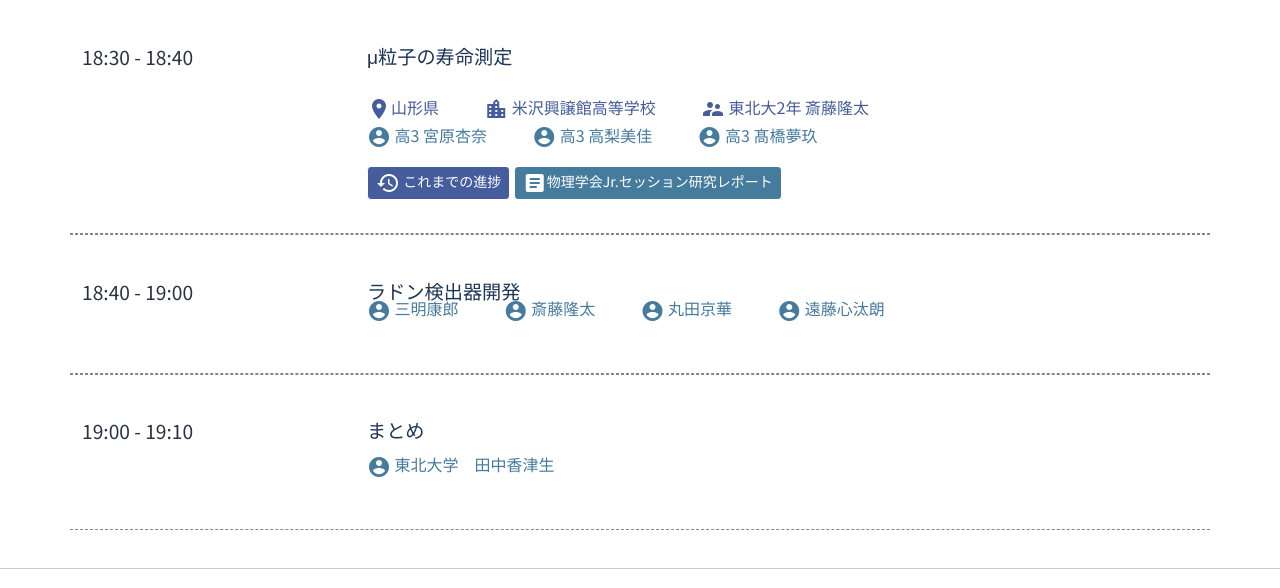
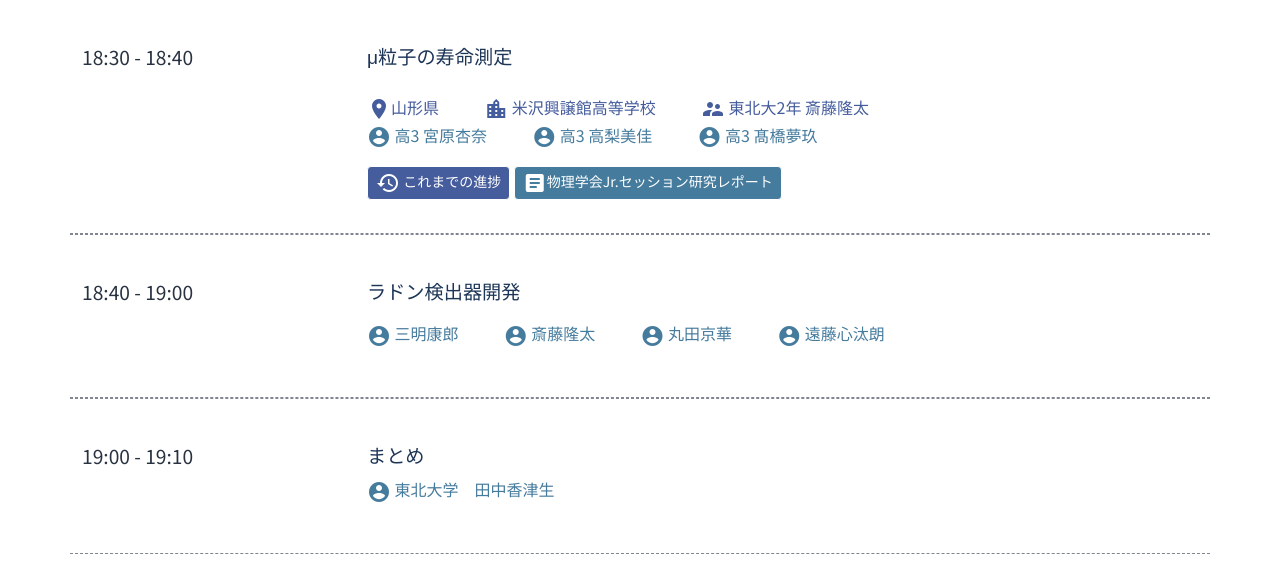
Before and after one commit to accel-kitchen/tanq-website, a PHP site: page /progress-report/2021-1/ in a window 1280 px wide. Shown: the part 4114-4702 px from the top of the page. Run offline with PHP 8.4, Linux system fonts and the light colour scheme.

```diff
--- a/progress-report/2021-1/index.php
+++ b/progress-report/2021-1/index.php
@@ -346,7 +346,7 @@ include($webroot."/header.php");
                 <div class="col-md-9">
                     <h3>ラドン検出器開発
                     </h3>
-                    <p class="schedule-speaker">
+                    <p class="schedule-speaker mt-3">
                     <span class="material-icons icon">account_circle</span> <span class="margin">三明康郎</span>
                         <span class="material-icons icon">account_circle</span> <span class="margin">斎藤隆太</span>
                         <span class="material-icons icon">account_circle</span> <span class="margin">丸田京華</span>
```
